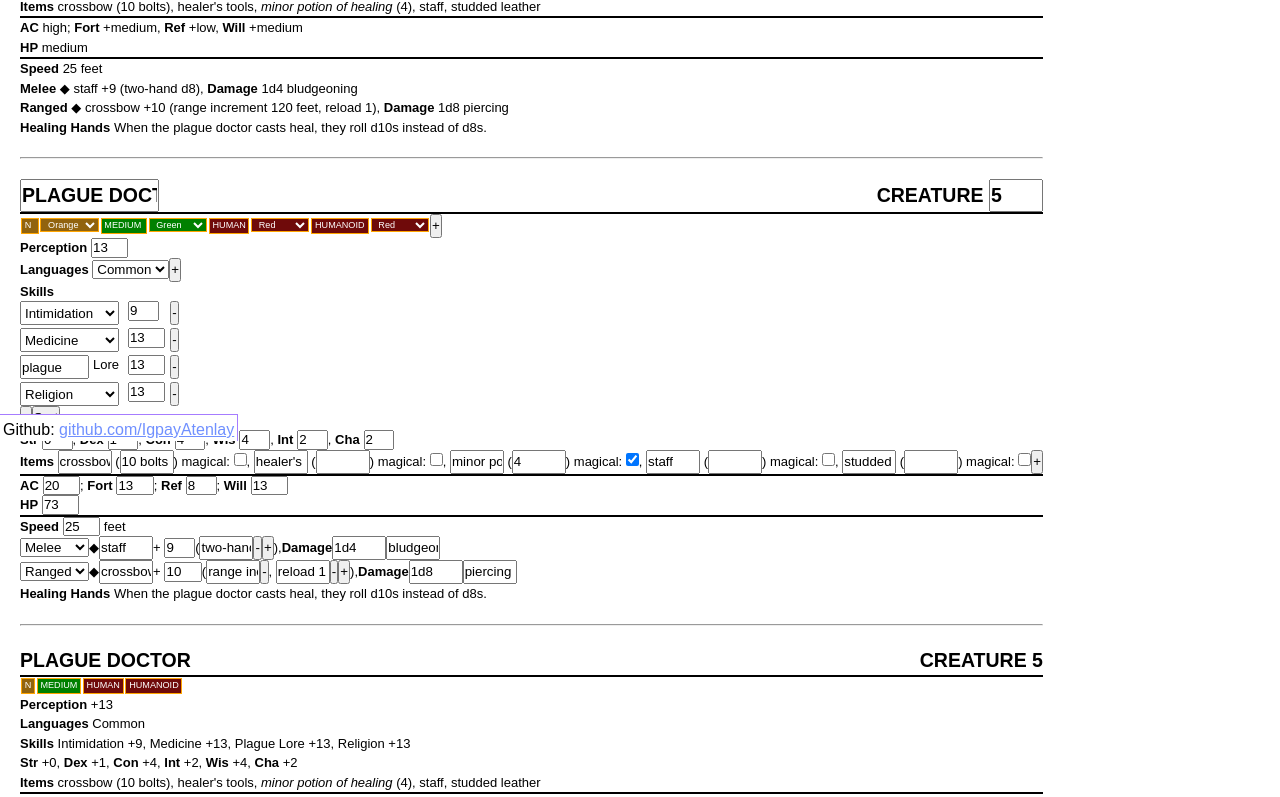
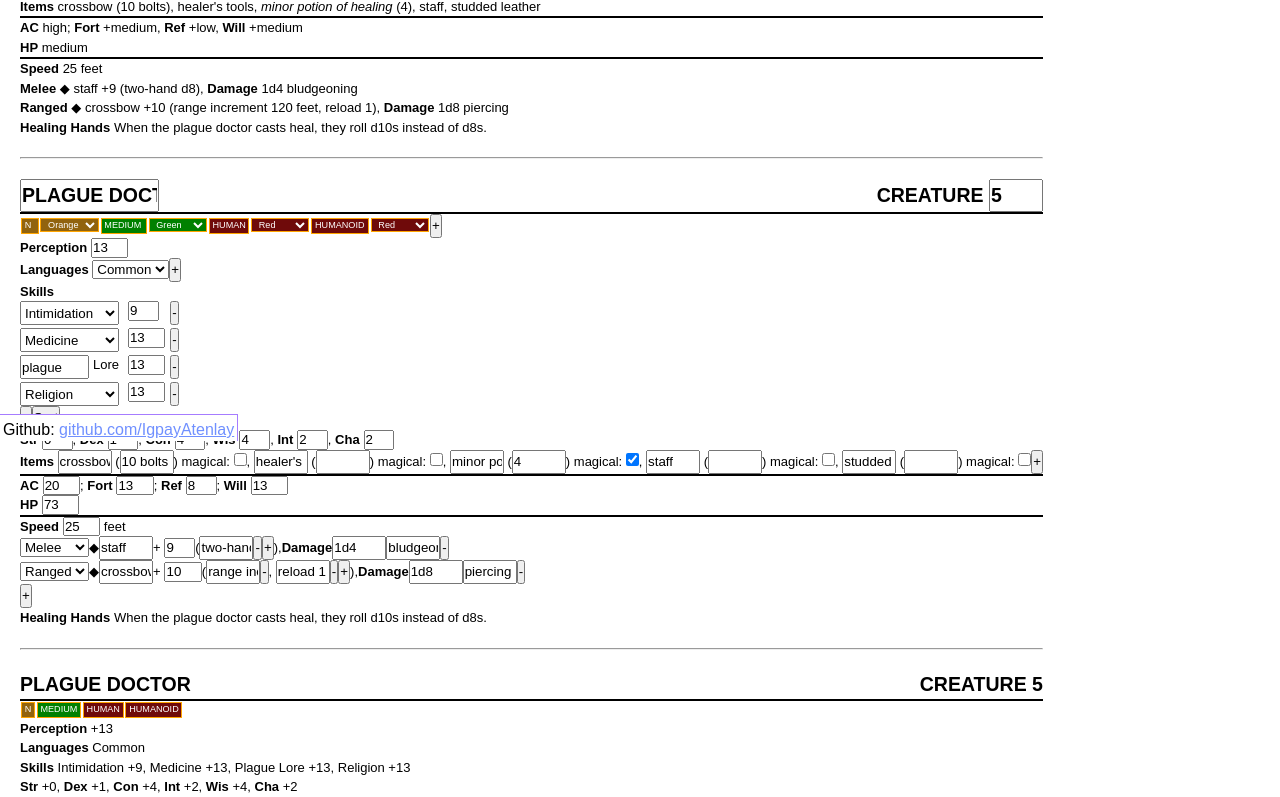
Before and after one commit to IgpayAtenlay/website, a React (Create React App) app in the folder client/: page /creatureCreator in a window 1280 px wide. Shown: the part 359-1156 px from the top of the page. Built offline with nearby package versions, Linux system fonts and the light colour scheme.

Commit message:
weapons can now be added or deleted

```diff
--- /dev/null
+++ b/client/src/pages/creatureCreator/customForm/deleteButton.jsx
@@ -0,0 +1,16 @@
+import {useContext} from 'react';
+import {CreatureContext} from "../index";
+
+export default function DeleteButton(props) {
+    // need props.variable
+    // need props.id
+
+    var {setCreature} = useContext(CreatureContext);
+
+    return <button onClick={() => {
+        setCreature(prevCreature => ({
+            ...prevCreature,
+            [props.variable]: prevCreature[props.variable].filter(e => e.id !== props.id)
+            }));
+      }}>-</button>;
+}
--- a/client/src/pages/creatureCreator/customForm/weapons/index.jsx
+++ b/client/src/pages/creatureCreator/customForm/weapons/index.jsx
@@ -2,13 +2,30 @@ import TraitList from "./traitList";
 import Range from "./range";
 import NumberInput from "../numberInput";
 import WordInput from "./wordInput";
+import AddButton from "../addButton";
+import DeleteButton from "../deleteButton";
 
 export default function Weapons(props) {
     var weapons = props.weapons.map(e =>
         <Weapon weapon={e} key={e.id} />
     );
 
-    return (<div>{weapons}</div>);
+    return (
+        <div>
+            {weapons}
+            <AddButton
+                variable="weapons"
+                defaultValue={{
+                    name: "staff",
+                    range: "melee",
+                    modifier: 9,
+                    traits: [{name: "two-hand d8"}],
+                    damageDice: "1d4",
+                    damageType: "bludgeoning"
+                }}
+            />
+        </div>
+    );
 }
 
 function Weapon(props) {
@@ -25,6 +42,7 @@ function Weapon(props) {
             <b>Damage</b>
             <WordInput id={e.id} label="damageDice" />
             <WordInput id={e.id} label="damageType" />
+            <DeleteButton id={e.id} variable="weapons" />
         </div>
     );
 }
```
